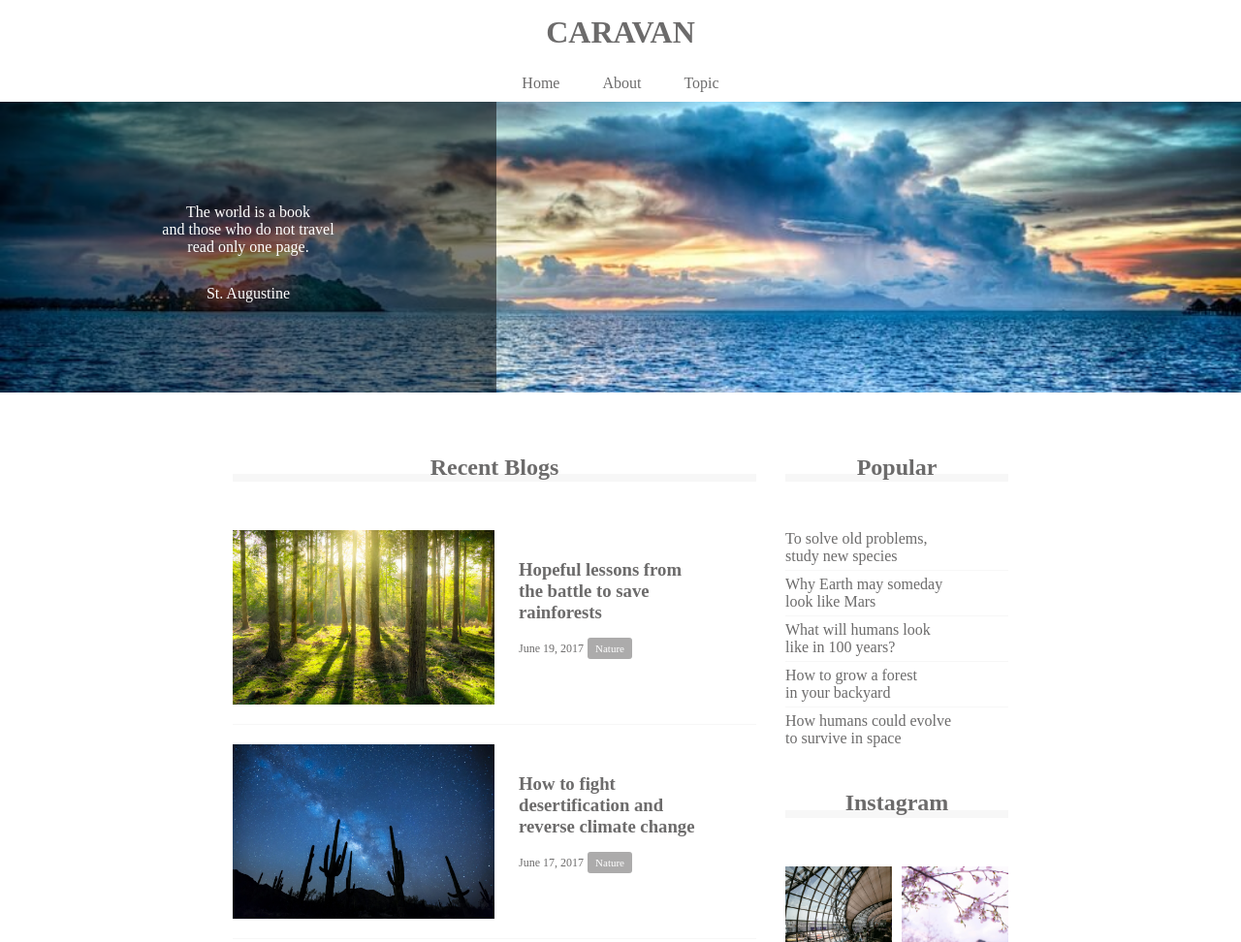
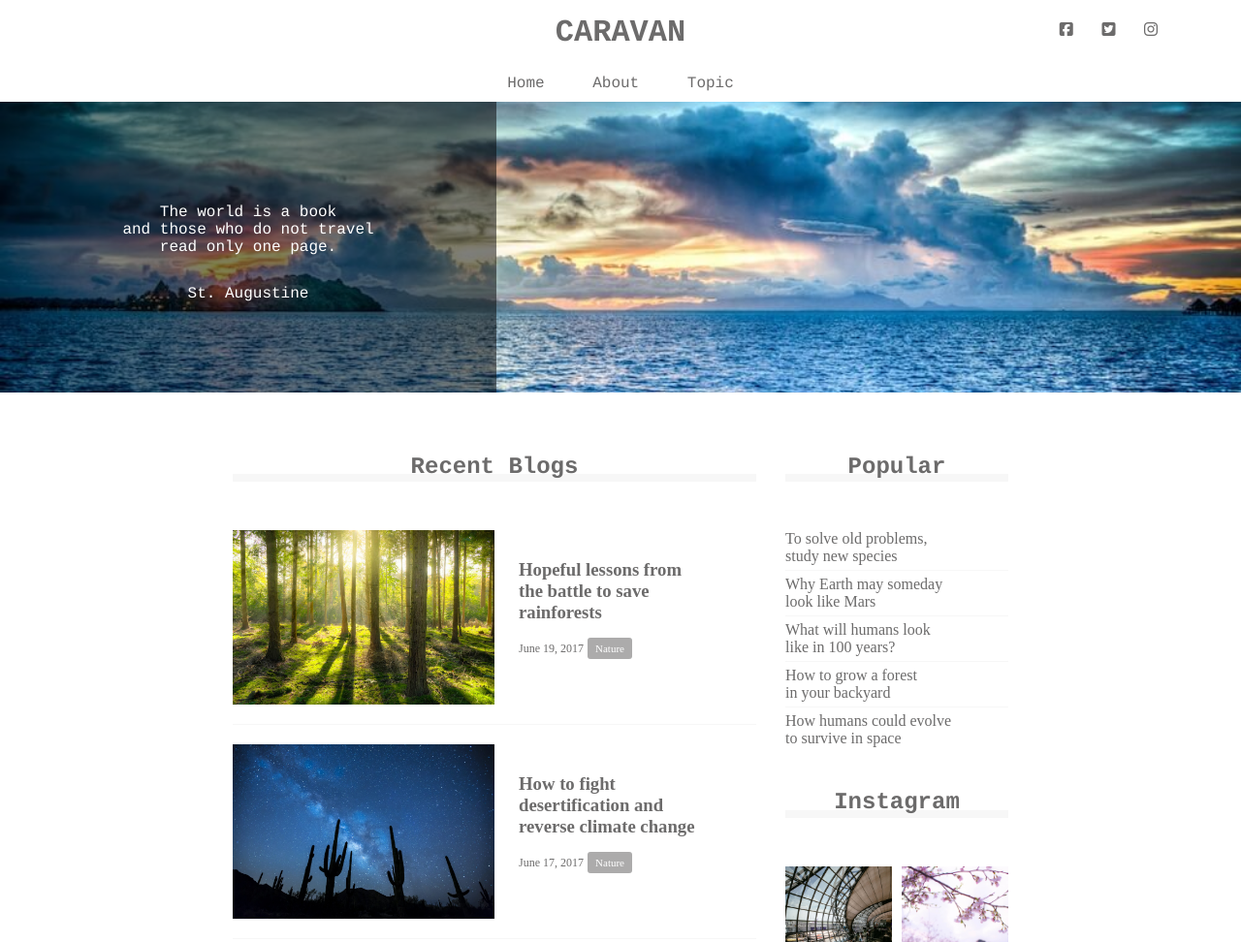
Before and after one commit to room110/caravan, a plain HTML site: page index.html in a window 1280 px wide. Shown: the top 972 px of the page at 97% size. Drawn offline with Linux system fonts and the light colour scheme.

Commit message:
[Finish1-9]

```diff
--- a/index.html
+++ b/index.html
@@ -1,7 +1,7 @@
 <!DOCTYPE html>
 <html>
 <head>
-	<meta charset="utf-8">
+	<meta charset="UTF-8">
 	<title>CARAVAN</title>
 	<script src="https://kit.fontawesome.com/069a13743e.js" crossorigin="anonymous"></script>
 	<link rel="stylesheet" href="style.css">
@@ -11,7 +11,11 @@
 		<h1 class="headline">
             <a href="index.html">CARAVAN</a>
         </h1>
-        <div class="social"></div>
+        <div class="social">
+          <i class="fab fa-facebook-square"></i>
+          <i class="fab fa-twitter-square"></i>
+          <i class="fab fa-instagram"></i>
+        </div>
 	</header>
 	<nav>
         <ul class="nav-list">
--- /dev/null
+++ b/km9.css
@@ -0,0 +1,10 @@
+* {
+    margin: 0;
+    padding: 0;
+    box-sizing: border-box;
+    color: #6c6b6b;
+}
+.position {position: absolute;
+	top: 100px;
+	right: 40px
+}
--- a/style.css
+++ b/style.css
@@ -7,11 +7,13 @@
 a {
     text-decoration: none;
 }
-/* clearfixを追加 */
 .clearfix::after {
     content: "";
     display: block;
     clear: both;
+}
+header, nav, h2, .main-visual, footer {
+	font-family: Chalkduster, "Bradley Hand", Courier, "Segoe Print", sans-serif;
 }
 header {
 	position: relative;
@@ -20,7 +22,6 @@ header {
     margin: 0 auto;
     text-align: center;
 }
-/* headerタグ内のheadlineクラスにのみ反映される */
 header .headline {
     font-size: 32px;
 }
@@ -44,36 +45,35 @@ header .headline {
     margin: 0 20px;
 }
 .main-visual {
-    width: 100%; /* 横幅 */
-    height: 300px; /* 高さ */
+    width: 100%;
+    height: 300px;
     background-image: url(img/mv.jpg);
     background-size: cover;
     background-position: center;
 }
 .main-visual-content {
-    width: 40%; /* 横幅を指定 */
-    height: 300px; /* 親の高さに揃える */
-    background-color: rgba( 0, 0, 0, 0.5); /* 背景色を半透明の黒にする */
-    text-align: center; /* 文字を中央揃えにする */
-    padding-top: 105px; /* 上側の内側余白で垂直方向の位置を調整 */
-   /* 背景色 */
+    width: 40%;
+    height: 300px;
+    background-color: rgba( 0, 0, 0, 0.5);
+    text-align: center;
+    padding-top: 105px;
 }
 .main-visual-text {
-    color: #fff; /* 文字色を白に変更 */
+    color: #fff;
 }
 .main-visual-name {
-    margin-top: 30px; /* 上側の外側の余白 */
-    color: #fff; /* 文字色を白に変更 */
+    margin-top: 30px;
+    color: #fff;
 }
 main {
     width: 800px;
-    margin: 0 auto; /* 領域を中央揃え */
-    padding: 70px 0; /* 上下に70px、左右に0pxの内側余白 */
+    margin: 0 auto;
+    padding: 70px 0;
 }
 .blog {
     width: 540px;
     float: left;
-    margin-right: 30px; /* 領域の右側余白 */
+    margin-right: 30px;
 }
 .blog-headline {
     border-bottom: 8px solid #f7f7f7;
@@ -165,12 +165,10 @@ main {
 .instagram-box:nth-child(6) {
     background-image: url(img/road.jpg);
 }
-
 .pagenation {
 	text-align: center;
 	padding-top: 50px;
 }
-
 .pagenation p {
 	display:inline-block;
 	text-align:center;
@@ -181,17 +179,7 @@ main {
 	background-color: #acabab;
 	border-radius: 3px;
 	line-height: 30px;
-
-
-
-
-
 }
-
-
-
-
-
 footer {
     width: 100%;
     height: 120px;
```
Also changed, not shown: km9.html (added, +20 -0 lines).
